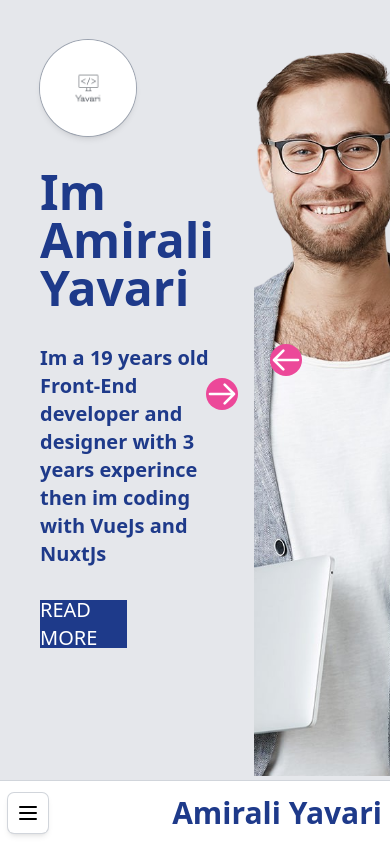
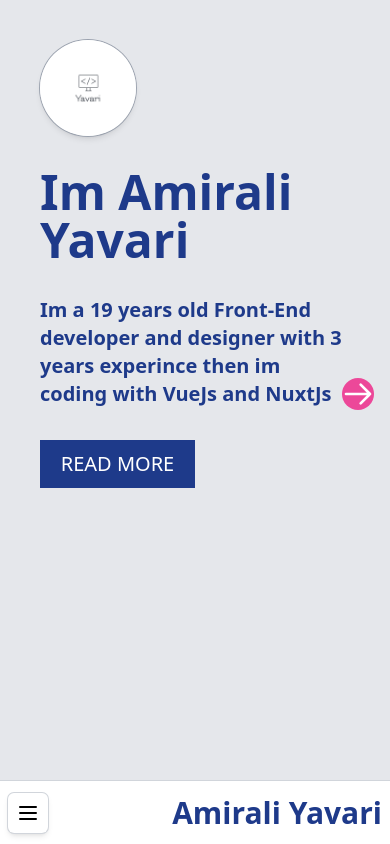
Before and after one commit to Amirali-Yavari/nuxtProfile, a Nuxt app: page / in a window 390 px wide. Built offline with nearby package versions, Linux system fonts and the light colour scheme.

Commit message:
install truely pinia and make the main page responsive

```diff
--- a/components/Main/First.vue
+++ b/components/Main/First.vue
@@ -1,6 +1,6 @@
 <template>
 <div
-    class="h-screen md:h-[92vh] w-full snap-center relative flex sm:z-10 z-20"
+    class="h-screen md:h-[92vh] w-full sm:w-1/2 snap-center relative flex sm:z-10 z-20"
   >
     <div
       class="absolute mb-1 sm:hidden animate-bounce bottom-[50%] right-4 cursor-pointer font-bold select-none"
--- a/components/Main/Index.vue
+++ b/components/Main/Index.vue
@@ -1,12 +1,17 @@
 <template>
     <div>
-        <div class="flex flex-nowrap h-screen w-[100vw] touch-pan-x bg-gray-200">
+        <div class="flex flex-nowrap h-[95vh] w-full touch-pan-x bg-gray-200">
             <MainFirst />
-            <MainSecond />
+            <MainSecond v-if="smAndLarger" />
         </div>
     </div>
 </template>
 <script setup>
-// const breakpoints = useBreakpoints(breakpointsTailwind)
-// const smAndLarger = breakpoints.greater('sm')
+import { useAuth } from "@/stores/auth"
+
+const auth = useAuth()
+
+import { breakpointsTailwind } from '@vueuse/core'
+const breakpoints = useBreakpoints(breakpointsTailwind)
+const smAndLarger = breakpoints.greater('sm')
 </script>
--- a/components/Main/Second.vue
+++ b/components/Main/Second.vue
@@ -1,5 +1,5 @@
 <template>
-  <div class="w-full h-[92vh] relative z-10">
+  <div class="w-full sm:w-1/2 h-[92vh] relative z-10">
     <div
       class="absolute mb-1 sm:hidden animate-bounce bottom-[50%] left-4 cursor-pointer text-pink-500 font-bold select-none"
     >
--- a/nuxt.config.ts
+++ b/nuxt.config.ts
@@ -4,10 +4,9 @@ import { defineNuxtConfig } from 'nuxt3'
 export default defineNuxtConfig({
   buildModules: [
     '@vueuse/nuxt',
-    // '@nuxtjs/composition-api/module',
-    // '@pinia/nuxt',
+    '@pinia/nuxt',
   ],
-    css: [    '~/assets/css/main.css',  ],
+  css: ['~/assets/css/main.css'],
   build: {
       postcss: {
         postcssOptions: {
--- a/package.json
+++ b/package.json
@@ -8,16 +8,14 @@
   "devDependencies": {
     "@nuxt/postcss8": "^1.1.3",
     "@vueuse/nuxt": "^7.6.2",
+    "@pinia/nuxt": "^0.1.8",
     "autoprefixer": "^10.4.2",
-    "i": "^0.3.7",
     "nuxt3": "latest",
+    "eslint": "^8.9.0",
     "postcss": "^8.4.6",
     "tailwindcss": "^3.0.22"
   },
   "dependencies": {
-    "@nuxtjs/composition-api": "^0.31.0",
-    "@pinia/nuxt": "^0.1.8",
-    "eslint": "^8.9.0",
     "pinia": "^2.0.11"
   }
 }
--- a/stores/Main.ts
+++ /dev/null
@@ -1,8 +0,0 @@
-import { defineStore } from "pinia";
-const useStore=defineStore("main",{
-    state:()=>{
-        return{
-            name:'AMIRALI'
-        }
-    }
-})
--- /dev/null
+++ b/stores/auth.ts
@@ -0,0 +1,11 @@
+import { defineStore, acceptHMRUpdate } from 'pinia'
+
+export const useAuth = defineStore('auth', {
+  state: () => ({
+    name: "AMIRALI"
+  })
+})
+
+if (import.meta.hot) {
+  import.meta.hot.accept(acceptHMRUpdate(useAuth, import.meta.hot))
+}
```
Also changed, not shown: 1 other file (tests, documents, lock files or other folders). Lines whose indentation alone changed are shown as unchanged.
